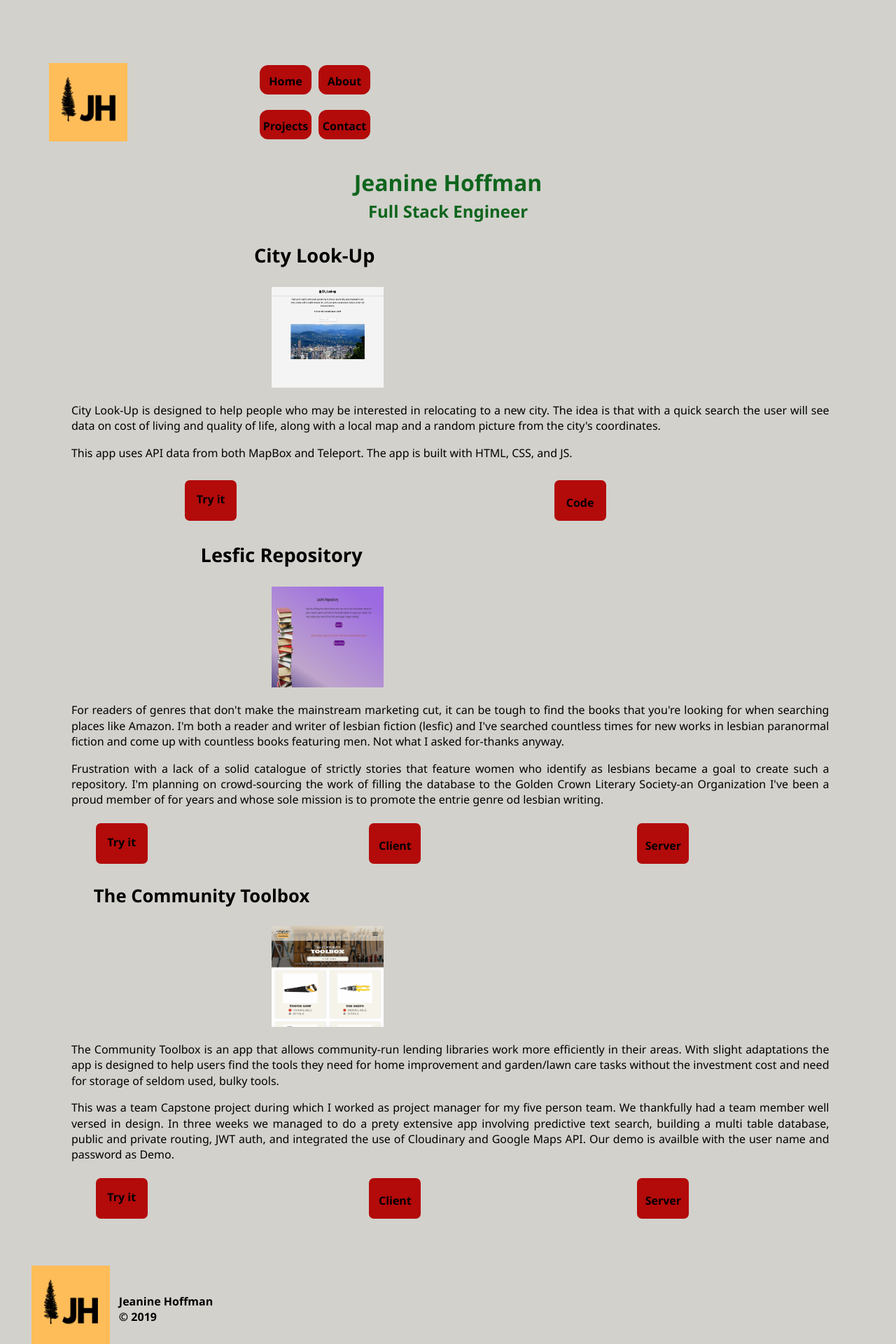
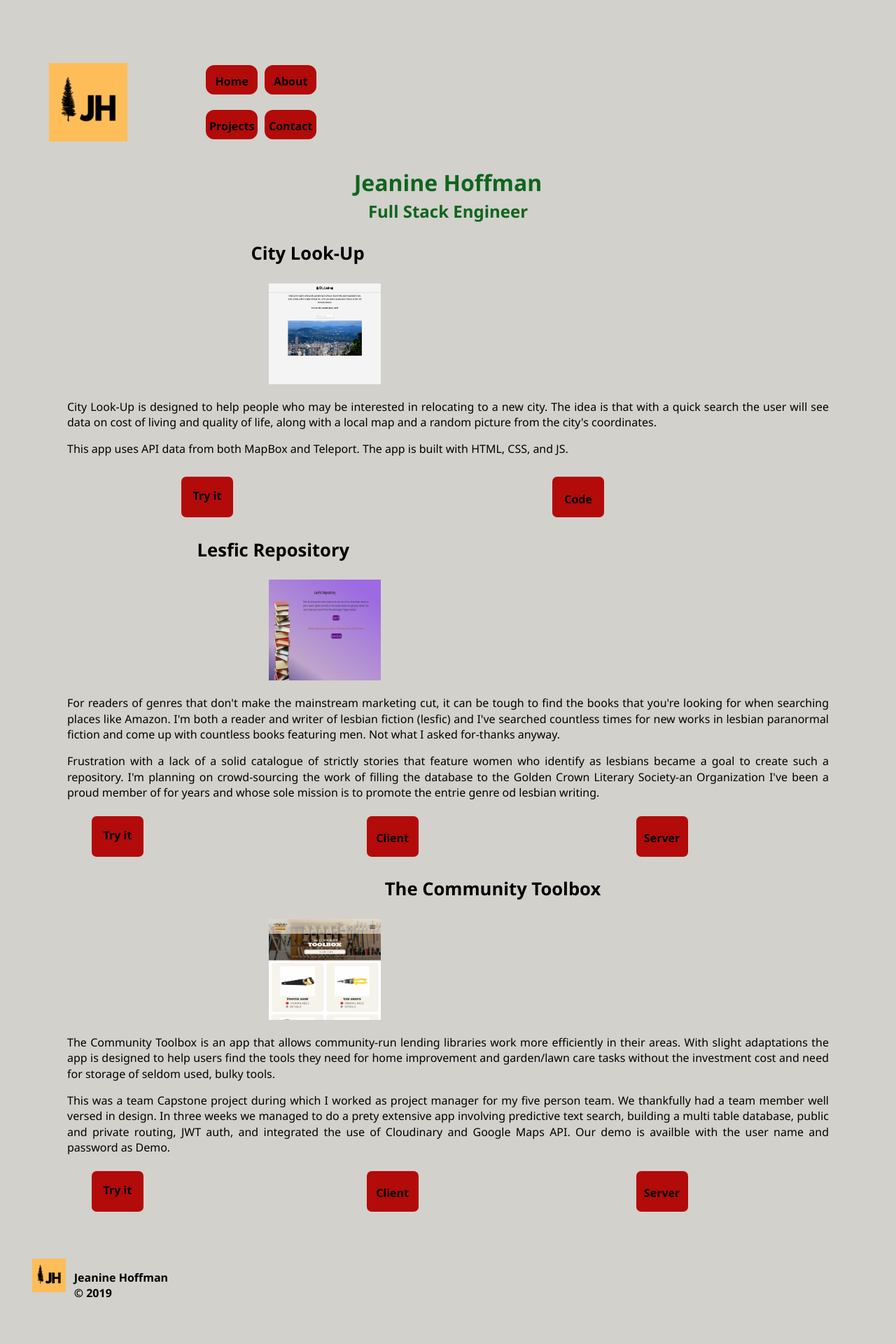
Before and after one commit to JeanineHoffman/react-portfolio, a React (Create React App) app: page /projects in a window 1280 px wide. Shown: the top 1920 px of the page at 70% size. After the commit the page ends 1874 px from the top, so only its background shows below. Built offline with nearby package versions, Linux system fonts and the light colour scheme.

Commit message:
320 done

```diff
--- a/src/App.css
+++ b/src/App.css
@@ -36,7 +36,7 @@ body {
 
 /* END General Styles
  ------------------------------*/
-
+/* styling for 320px */
 /* begin Nav styles */
 
 .navWrapper {
@@ -48,7 +48,7 @@ body {
 .logo {
   height: 7rem;
   margin-left: 5%;
-  margin-right: 15%;
+  margin-right: 9%;
 }
 
 .navBar {
@@ -121,7 +121,7 @@ body {
   width: 85%;
   margin: 0 auto;
   background-color: var(--green);
-  font-size: 1.25rem;
+  font-size: 1rem;
   color: var(--gold);
   text-align: center;
 }
@@ -133,7 +133,7 @@ body {
 .hero {
   width: 100vw;
   height: 12rem;
-  margin-top: -1rem;
+  margin-top: -.5rem;
 }
 
 /* End Header Styles */
@@ -154,18 +154,20 @@ body {
 .logoFooter {
   display: flex;
   height: 1.5rem;
-  margin-left: 13%;
+  margin-left: 18%;
   /* grid-column-start: 1;
   grid-row-start: 1; */
 }
-
+.logoFooterimg{
+  height: 3rem;
+  margin-left: 5%;
+}
 .copyright {
   display: flex;
   flex-direction: row;
   font-size: 1rem;
   font-weight: 600;
   margin-left: 6%;
-  margin-top: 8%;
   /* grid-column-start: 2;
   grid-column-end: 3;
   grid-row-start: 2; */
@@ -214,28 +216,28 @@ body {
 /* Begin Project styles */
 
 .projWrapper {
-  margin-left: .4rem;
+  width: 100vw;
 }
 
 .projTitle1 {
-  font-size: 1.7rem;
-  margin-left: 26%;
+  font-size: 1.6rem;
+  text-align: left;
 }
 
 .projTitle2 {
-  font-size: 1.7rem;
-  margin-left: 17%;
+  font-size: 1.6rem;
+  text-align: left;
 }
 
 .projTitle3 {
   font-size: 1.6rem;
-  margin-left: 2%;
+  text-align: center;
 }
 
 .projimg {
   height: 7rem;
   width: 8rem;
-  margin-left: 28%;
+  align-self: center;
 }
 
 .proj1 {
--- a/src/components/Footer.js
+++ b/src/components/Footer.js
@@ -8,7 +8,7 @@ export default class Footer extends Component {
       <div className='footerWrapper'>
         <div className="logoFooter">
           <Link
-            to='/'><img src={logo} className="logo" alt='logo-gold background with a douglas fir tree in black on the left and the initials JH on the right' /></Link>
+            to='/'><img src={logo} className="logoFooterimg" alt='logo-gold background with a douglas fir tree in black on the left and the initials JH on the right' /></Link>
         </div>
         <div className="copyright">
           <p >Jeanine Hoffman © 2019</p>
```
